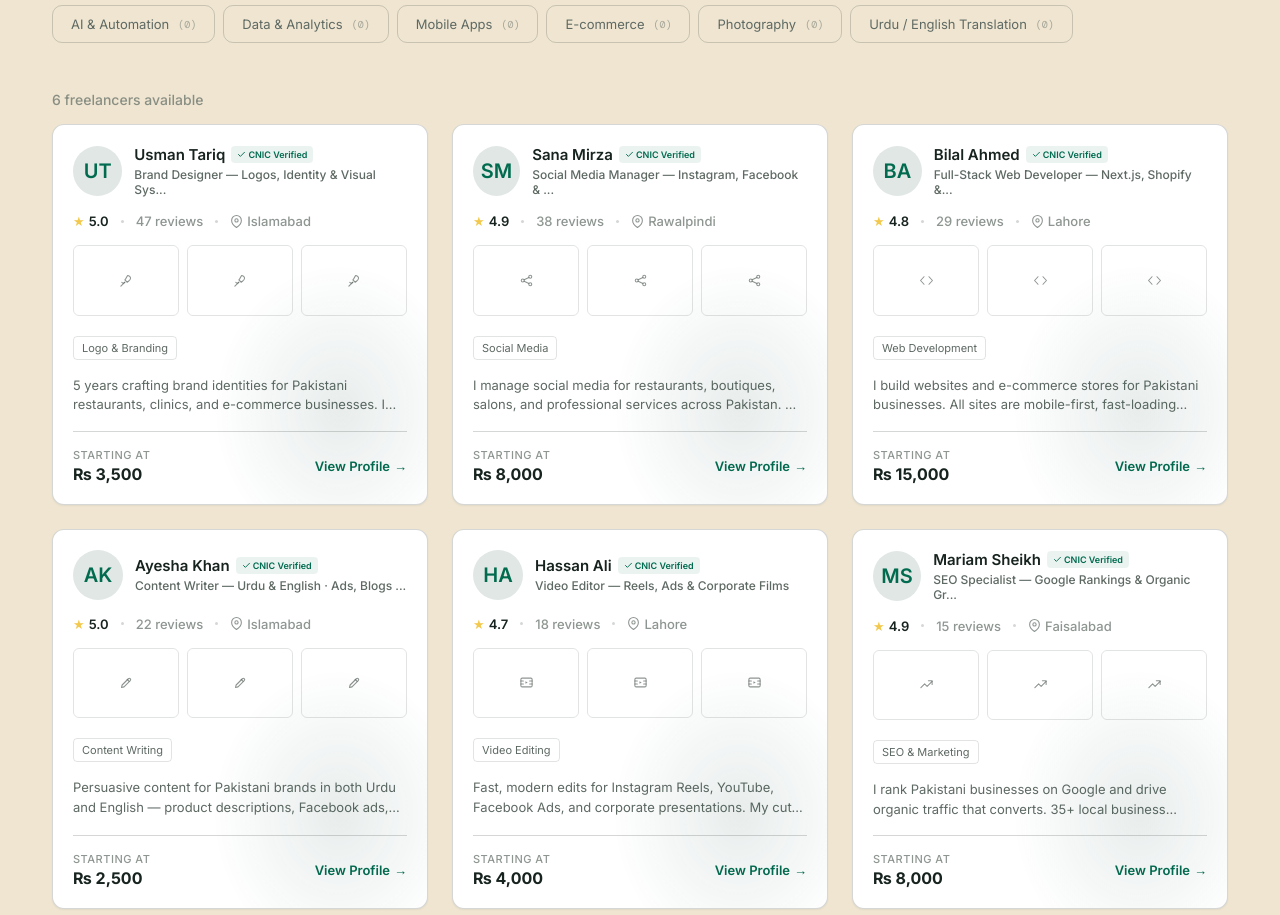
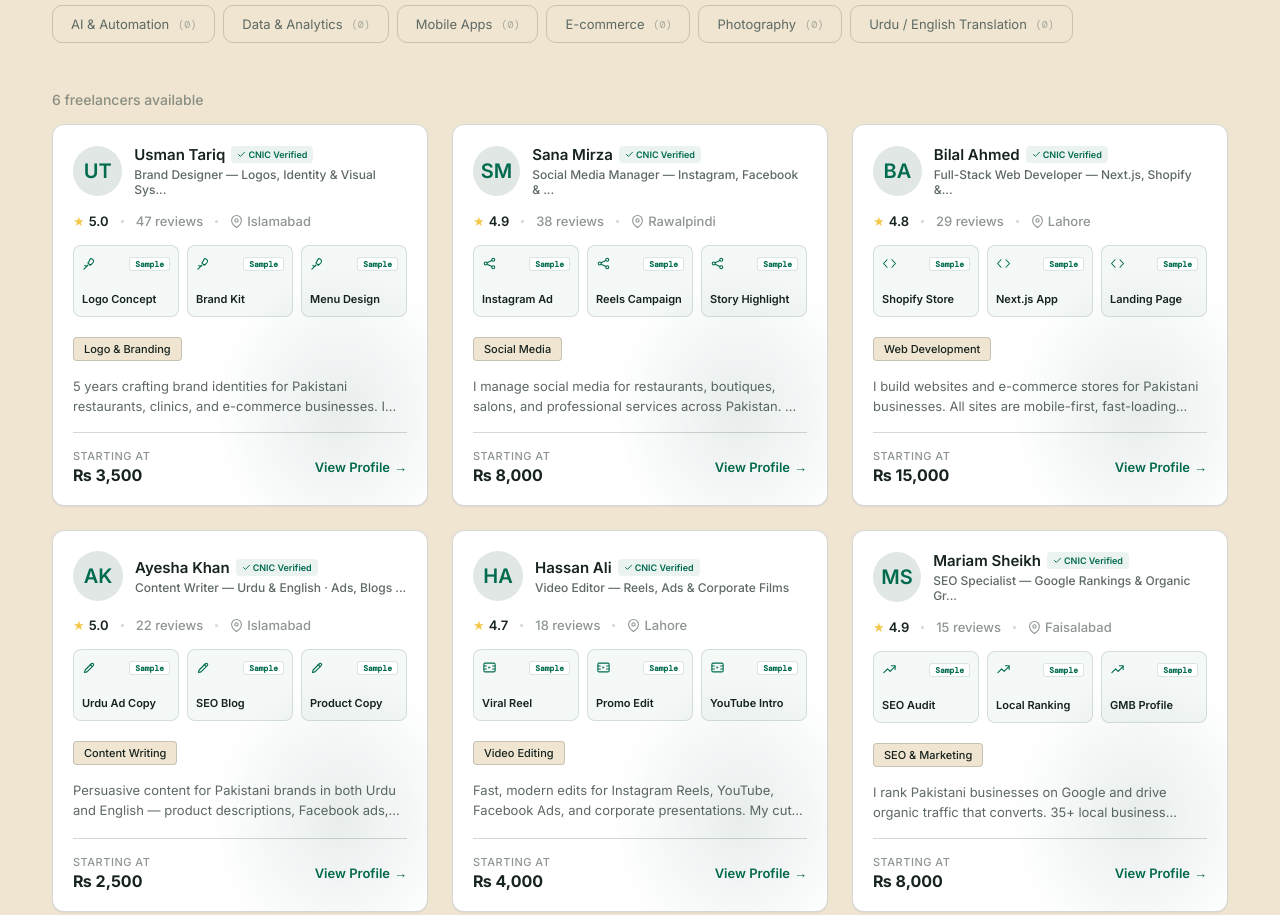
Before and after one commit to Samra4-stack/Paklance, a plain HTML site: page index.html in a window 1280 px wide. Shown: the part 1171-2086 px from the top of the page. Drawn offline with nearby package versions, Linux system fonts and the light colour scheme.

Commit message:
Fix blank portfolio preview cards on seller cards with rich sample work previews

```diff
--- a/index.html
+++ b/index.html
@@ -3037,20 +3037,33 @@ function renderSellers(){
         <div style="display:flex; align-items:center; gap:4px;"><svg viewBox="0 0 24 24" width="13" height="13" fill="none" stroke="currentColor" stroke-width="2" stroke-linecap="round" stroke-linejoin="round"><path d="M21 10c0 7-9 13-9 13s-9-6-9-13a9 9 0 0 1 18 0z"></path><circle cx="12" cy="10" r="3"></circle></svg>${s.city}</div>
       </div>
 
-      <div style="display:flex; gap:8px; overflow:hidden;">
-        <div style="flex:1; aspect-ratio:1.5; background:var(--bg2); border-radius:6px; overflow:hidden; border:1px solid var(--line); display:flex; align-items:center; justify-content:center; color:var(--text3);">
-          ${s.portfolio[0] || '🖼️'}
-        </div>
-        <div style="flex:1; aspect-ratio:1.5; background:var(--bg2); border-radius:6px; overflow:hidden; border:1px solid var(--line); display:flex; align-items:center; justify-content:center; color:var(--text3);">
-          ${s.portfolio[1] || '🖼️'}
-        </div>
-        <div style="flex:1; aspect-ratio:1.5; background:var(--bg2); border-radius:6px; overflow:hidden; border:1px solid var(--line); display:flex; align-items:center; justify-content:center; color:var(--text3);">
-          ${s.portfolio[2] || '🖼️'}
-        </div>
+      <div style="display:grid; grid-template-columns:repeat(3, 1fr); gap:8px; width:100%;">
+        ${[0, 1, 2].map(idx => {
+          const sampleTitles = {
+            design: ["Logo Concept", "Brand Kit", "Menu Design"],
+            social: ["Instagram Ad", "Reels Campaign", "Story Highlight"],
+            web: ["Shopify Store", "Next.js App", "Landing Page"],
+            content: ["Urdu Ad Copy", "SEO Blog", "Product Copy"],
+            video: ["Viral Reel", "Promo Edit", "YouTube Intro"],
+            seo: ["SEO Audit", "Local Ranking", "GMB Profile"]
+          };
+          const catTitles = sampleTitles[s.cat] || ["Work Sample", "Portfolio Project", "Client Work"];
+          const itemTitle = catTitles[idx] || "Work Sample";
+          const icon = s.portfolio[idx] || '<svg viewBox="0 0 24 24" width="14" height="14" fill="none" stroke="currentColor" stroke-width="2"><rect x="3" y="3" width="18" height="18" rx="2"/><circle cx="8.5" cy="8.5" r="1.5"/><polyline points="21 15 16 10 5 21"/></svg>';
+          return `
+            <div style="background:#f4f8f6; border:1px solid rgba(31,83,73,0.15); border-radius:8px; padding:10px 8px; display:flex; flex-direction:column; justify-content:space-between; height:72px;">
+              <div style="display:flex; justify-content:space-between; align-items:center;">
+                <span style="color:var(--accent); display:flex; align-items:center; justify-content:center;">${icon}</span>
+                <span style="font-size:8px; font-weight:700; color:var(--accent); background:#ffffff; padding:1px 5px; border-radius:3px; font-family:'DM Mono',monospace; border:1px solid rgba(31,83,73,0.15);">Sample</span>
+              </div>
+              <div style="font-size:11px; font-weight:600; color:var(--text); white-space:nowrap; overflow:hidden; text-overflow:ellipsis;">${itemTitle}</div>
+            </div>
+          `;
+        }).join('')}
       </div>
 
       <div style="display:flex; gap:6px; flex-wrap:wrap; margin-top:4px;">
-        <span style="font-size:11px; padding:4px 8px; border-radius:4px; background:var(--bg2); color:var(--text2); border:1px solid var(--line);">${CAT_LABELS[s.cat]||s.cat}</span>
+        <span style="font-size:11px; font-weight:500; padding:4px 10px; border-radius:4px; background:var(--recessed); color:var(--text); border:1px solid var(--line2);">${CAT_LABELS[s.cat]||s.cat}</span>
       </div>
 
       <p style="font-size:13px; line-height:1.5; color:var(--text2); display:-webkit-box; -webkit-line-clamp:2; -webkit-box-orient:vertical; overflow:hidden; margin:0;">${s.bio}</p>
```
